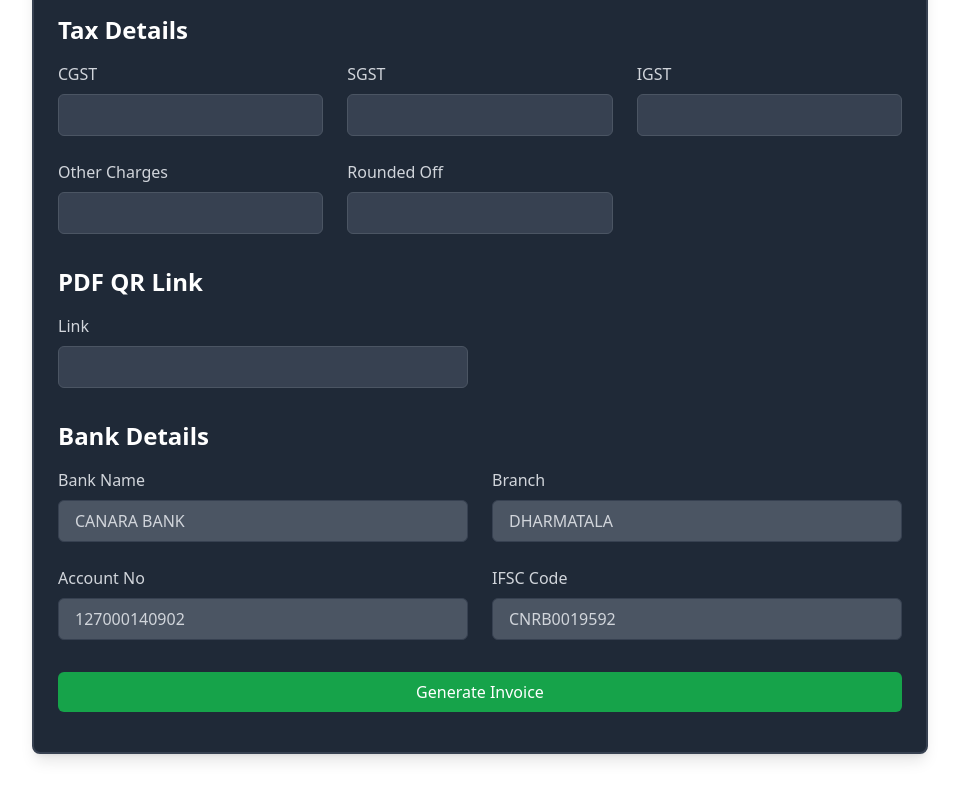
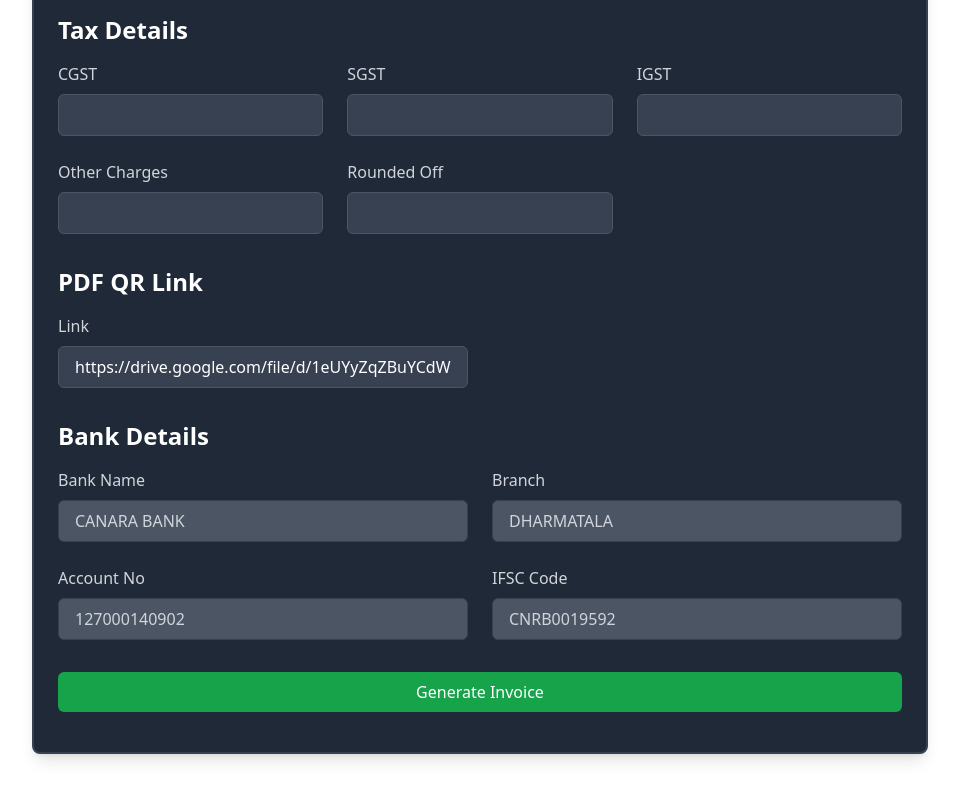
Before and after one commit to parthasdey2304/invoice-generator, a React (Vite) app in the folder generator/: page / in a window 1280 px wide. Shown: the part 1186-1986 px from the top of the page, without its empty margins (160-1119 px from the left). Built offline with nearby package versions, Linux system fonts and the light colour scheme.

Commit message:
Fix : QR code

```diff
--- a/generator/src/components/InvoiceForm.jsx
+++ b/generator/src/components/InvoiceForm.jsx
@@ -357,6 +357,7 @@ const InvoiceForm = ({ onSubmit }) => {
             <input
               type="text"
               name="pdfLink"
+              value={formData.pdfLink}
               onChange={(e) => handleInputChange(e)}
               className={`w-full px-4 py-2 mt-2 border rounded-md focus:outline-none focus:ring ${
                 isDarkTheme ? 'bg-gray-700 text-white border-gray-600 focus:ring-blue-500' : 'bg-white text-gray-800 border-gray-300 focus:ring-blue-300'
```
